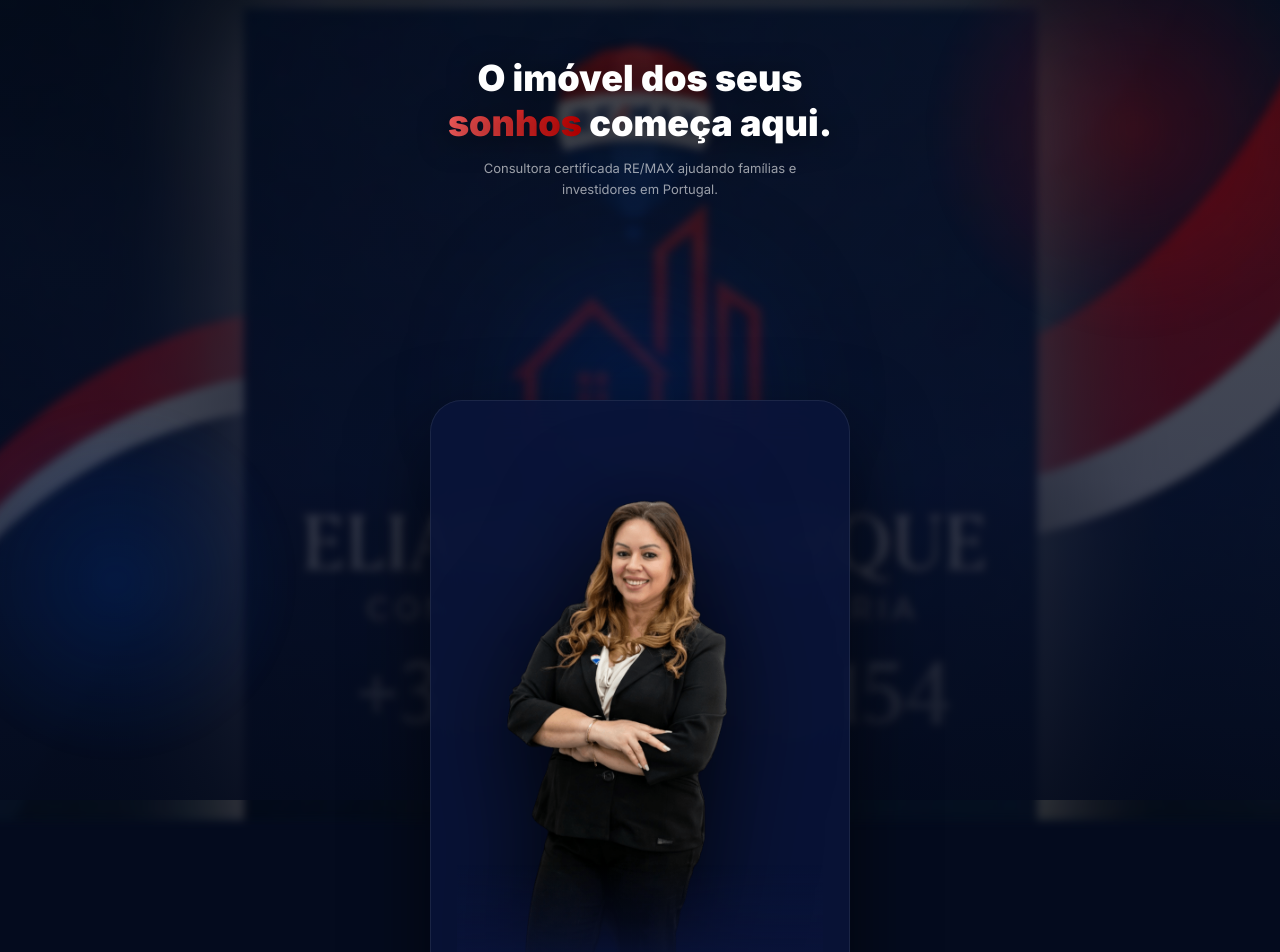
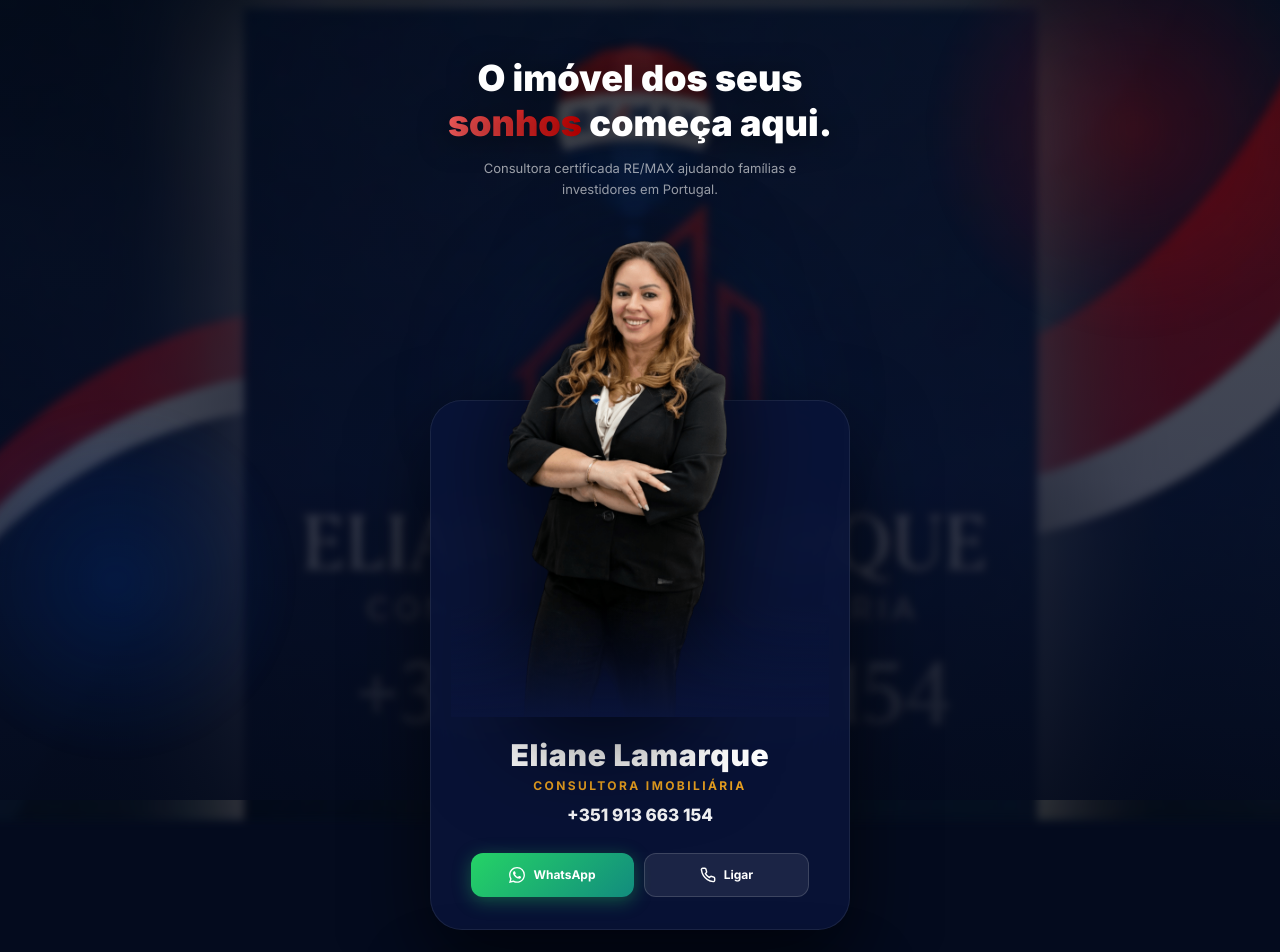
Before and after one commit to vitoriaservicosdepintura-arch/elianeconsultoraremax, a React (Vite) app: page / in a window 1280 px wide. Shown: the top 952 px of the page. Built offline with nearby package versions, Linux system fonts and the light colour scheme; no server answers.

Commit message:
Applied 3D Float effect to the entire consultant card quadrant

```diff
--- a/src/App.tsx
+++ b/src/App.tsx
@@ -283,15 +283,17 @@ export default function App() {
             </p>
 
             {/* ── FOTO DA ELIANE — sobreposta em destaque ── */}
-            {/* Cartão de identidade por trás da foto */}
             <div className="relative mt-6 w-full">
               {/* Glow atrás da foto */}
               <div className="pointer-events-none absolute left-1/2 top-8 -translate-x-1/2 h-72 w-72 rounded-full blur-3xl"
                 style={{ background: "radial-gradient(circle, rgba(0,48,135,0.5) 0%, transparent 70%)" }}
                 aria-hidden="true" />
 
+              {/* ── CARTÃO COM EFEITO 3D FLOAT EM TODO O QUADRANTE ── */}
+              <CardContainer className="w-full">
+                <CardBody className="relative w-full h-auto">
                   {/* Cartão de fundo (identidade - modelo Cartão 3) */}
-              <div className="relative mx-auto rounded-[32px] pt-4 pb-6 px-5 text-center mt-44"
+                  <div className="relative mx-auto rounded-[32px] pt-4 pb-0 px-5 text-center mt-44"
                     style={{
                       background: "rgba(10,20,58,0.85)",
                       border: "1px solid rgba(255,255,255,0.08)",
@@ -299,23 +301,20 @@ export default function App() {
                       boxShadow: "0 32px 80px rgba(0,0,0,0.6)",
                     }}>
 
-                {/* ── FOTO DA MULHER (Eliane HQ) — COM EFEITO 3D FLOAT ──── */}
-                <CardContainer className="inter-var">
-                  <CardBody className="relative w-full flex justify-center mb-5 h-auto" style={{ marginTop: "-260px" }}>
-                    <CardItem translateZ="120" className="w-full flex justify-center">
+                    {/* ── FOTO DA MULHER (Eliane HQ) — COM EFEITO 3D MAIS ALTO ── */}
+                    <CardItem translateZ="100" className="relative w-full flex justify-center mb-5" style={{ marginTop: "-260px" }}>
                       <img
                         src="/images/eliane-hq.png"
                         alt="Eliane Lamarque"
                         className="h-[560px] max-w-none object-contain relative z-20 pointer-events-none"
                         style={{ filter: "drop-shadow(0 20px 50px rgba(0,0,0,0.8))" }}
                       />
-                    </CardItem>
                       {/* Gradiente de fusão reforçado na base */}
                       <div className="absolute bottom-0 left-0 w-full h-28 z-30 pointer-events-none" style={{ background: "linear-gradient(to top, rgba(10,20,58,0.95) 0%, rgba(10,20,58,0.4) 50%, transparent 100%)" }} />
-                  </CardBody>
-                </CardContainer>
+                    </CardItem>
 
-                {/* Nome e informações */}
+                    {/* Nome e informações com profundidade média */}
+                    <CardItem translateZ="60">
                       <h2 className="text-3xl font-black tracking-wide text-white">Eliane Lamarque</h2>
                       <p className="mt-1 text-[12px] font-bold tracking-[0.2em] uppercase" style={{ color: "#e8a020" }}>
                         Consultora Imobiliária
@@ -323,14 +322,11 @@ export default function App() {
                       <a href={callUrl} className="mt-2 block text-[17px] font-extrabold text-white/95 hover:text-white transition-colors">
                         +351 913 663 154
                       </a>
+                    </CardItem>
 
-                {/* Note: Stats removed here per user request */}
-
-                {/* Conteúdo inferior: Botões */}
-                <div className="px-5 pb-6">
-
-                  {/* Botões rápidos */}
-                  <div className="mt-4 flex gap-2.5">
+                    {/* Botões com profundidade menor para efeito de camadas */}
+                    <CardItem translateZ="40" className="px-5 pb-8 mt-6">
+                      <div className="flex gap-2.5">
                         <a href={whatsappUrl} target="_blank" rel="noopener noreferrer"
                           className="flex flex-1 items-center justify-center gap-2 rounded-xl py-3 text-[12px] font-bold text-white transition-all hover:scale-[1.03]"
                           style={{ background: "linear-gradient(135deg,#25d366,#128c7e)", boxShadow: "0 4px 18px rgba(37,211,102,0.35)" }}>
@@ -338,12 +334,14 @@ export default function App() {
                         </a>
                         <a href={callUrl}
                           className="flex flex-1 items-center justify-center gap-2 rounded-xl py-3 text-[12px] font-bold text-white transition-all hover:scale-[1.03]"
-                      style={{ background: "rgba(255,255,255,0.09)", border: "1px solid rgba(255,255,255,0.15)" }}>
+                          style={{ background: "rgba(255,255,255,0.08)", border: "1px solid rgba(255,255,255,0.15)" }}>
                           <PhoneIcon className="h-4 w-4" /> Ligar
                         </a>
                       </div>
+                    </CardItem>
                   </div>
-              </div>
+                </CardBody>
+              </CardContainer>
             </div>
           </section>
 
--- a/src/components/ui/3d-card.tsx
+++ b/src/components/ui/3d-card.tsx
@@ -66,7 +66,7 @@ export const CardBody = ({
 }) => {
     return (
         <div
-            className={`h-96 w-96 [transform-style:preserve-3d]  [&>*]:[transform-style:preserve-3d] ${className}`}
+            className={`[transform-style:preserve-3d]  [&>*]:[transform-style:preserve-3d] ${className}`}
         >
             {children}
         </div>
```
Lines whose indentation alone changed are shown as unchanged.
